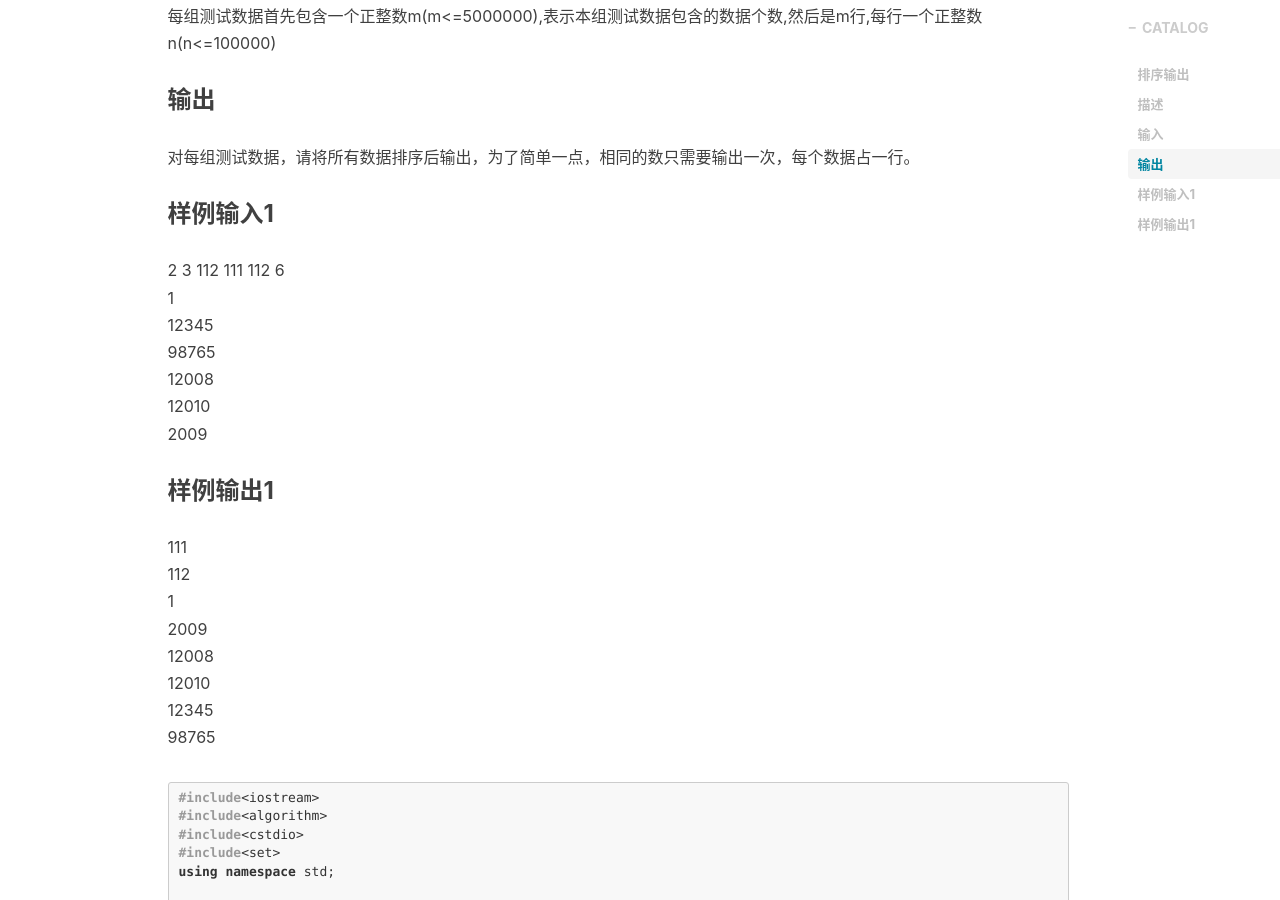
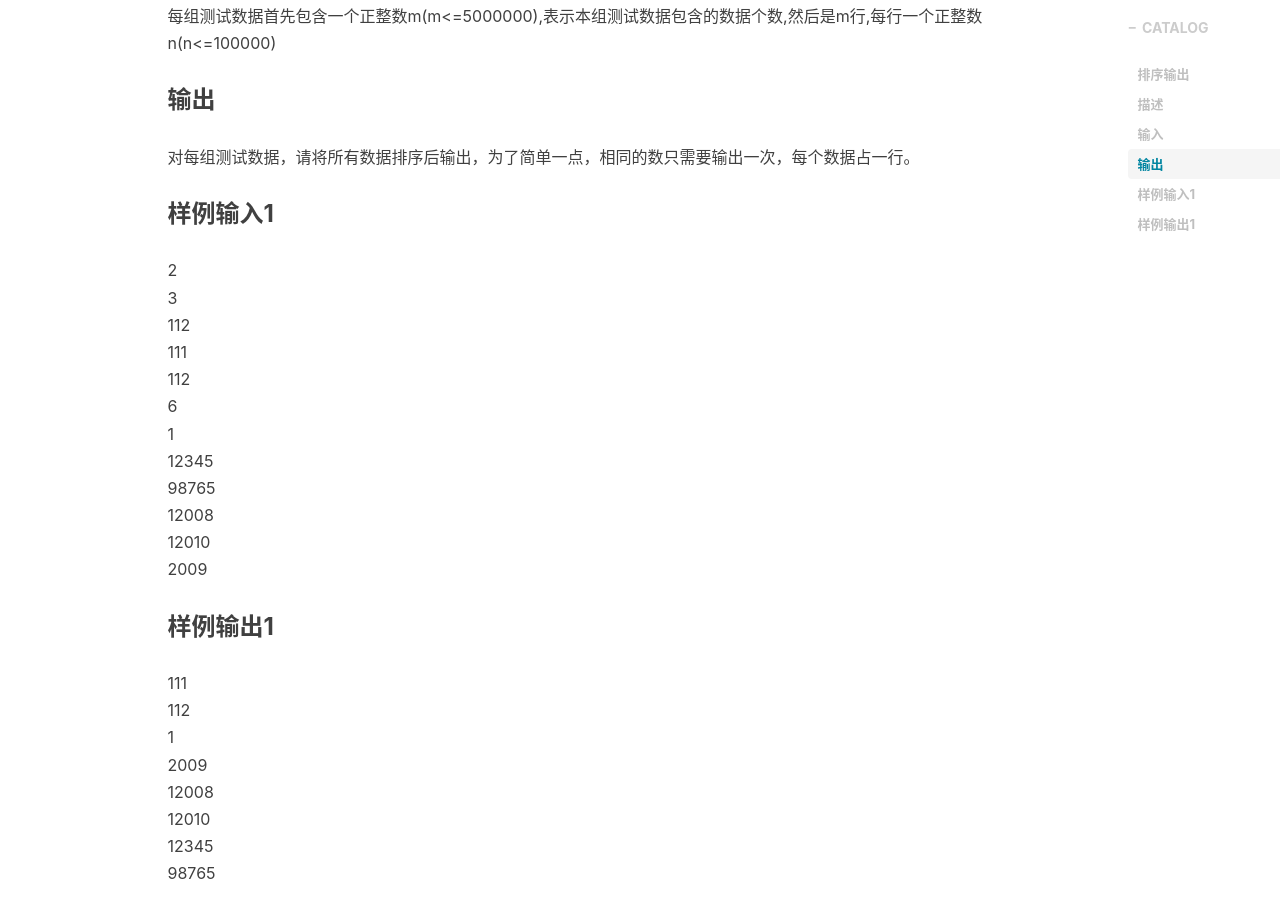
Before and after one commit to pandaKINandQUEEN/GinKo-BFU.github.io, a Jekyll site: the page built from _posts/2017-01-23-sort-and-cout.md, in a window 1280 px wide and 900 px high, scrolled down 974 px. Built offline with Jekyll 4.4.1, drawn with Linux system fonts in a browser that asks for light colours; nearby versions of some CDN libraries; comment, search, counter and statistics services are not loaded.

```diff
--- a/_posts/2017-01-23-sort-and-cout.md
+++ b/_posts/2017-01-23-sort-and-cout.md
@@ -28,11 +28,11 @@ tags:
 对每组测试数据，请将所有数据排序后输出，为了简单一点，相同的数只需要输出一次，每个数据占一行。
 
 ### 样例输入1
-2
-3
-112
-111
-112
+2<br>
+3<br>
+112<br>
+111<br>
+112<br>
 6<br>
 1<br>
 12345<br>
```
